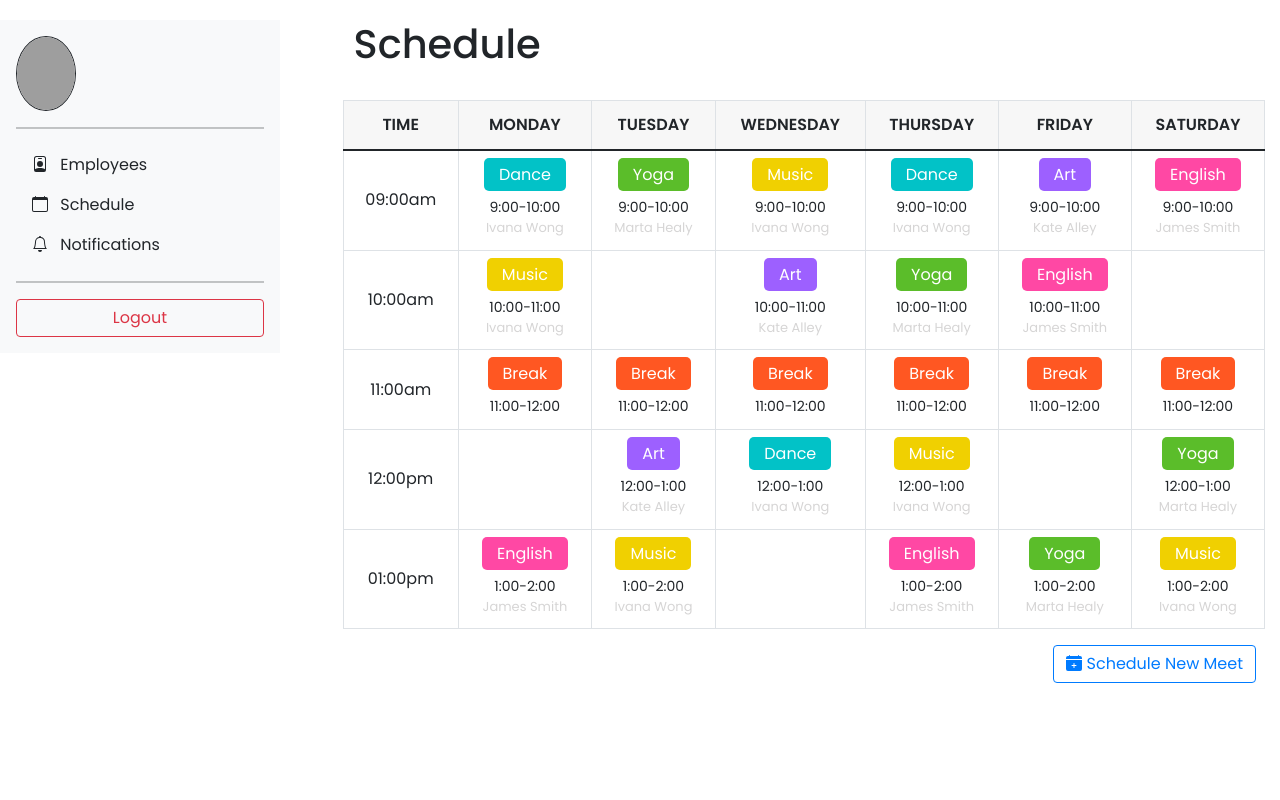
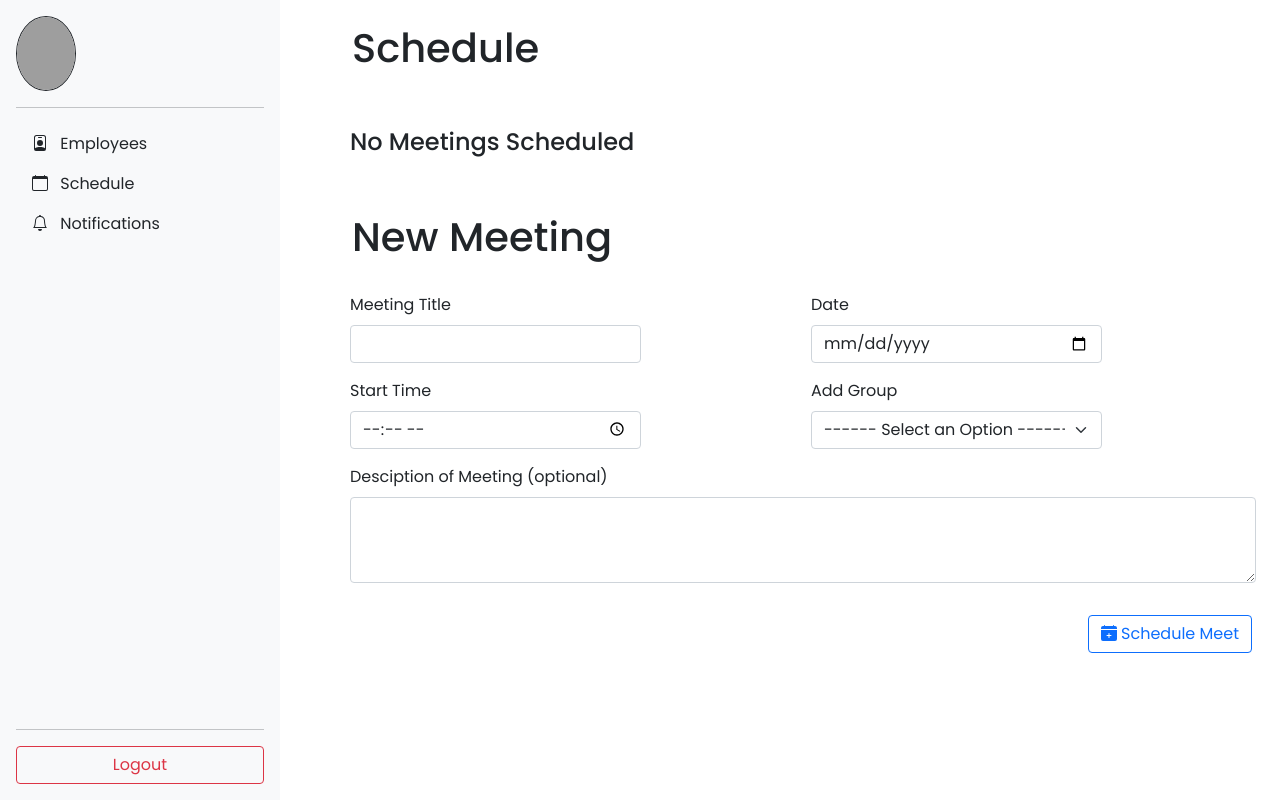
Before and after one commit to takud1/HR-Employee-WebApp, a Django app: page /schedule/ in a window 1280 px wide. Run offline with Django 3.2, Linux system fonts and the light colour scheme; a user stored in the database is signed in; data comes from the database, SQL or seed files in the repository; both versions use the stored data as it was after the commit; some libraries are stand-ins or nearby versions; grey boxes are pictures that could not be loaded.

Commit message:
Added scheduling

```diff
--- a/hr_orient/settings.py
+++ b/hr_orient/settings.py
@@ -146,4 +146,4 @@
 EMAIL_USE_TLS = True
 EMAIL_PORT = 587
 EMAIL_HOST_USER = "nagwekarajus@gmail.com"
-EMAIL_HOST_PASSWORD = "qhuihijtxcrekmkz"
+EMAIL_HOST_PASSWORD = ""
--- a/hr_pages/views.py
+++ b/hr_pages/views.py
@@ -80,7 +80,6 @@
                 recipient_list=[email],
                 )
             """
-
             Notifications.objects.create(
 
                 user = user,
--- a/project1/views.py
+++ b/project1/views.py
@@ -1,11 +1,11 @@
-from project1.models import Notifications
+from project1.models import Notifications, Schedule
 from django.shortcuts import render, redirect
 from django.http import HttpResponse
 from django.contrib import messages
 from django.contrib.auth.models import auth
 from django.contrib.auth.decorators import login_required
 from hr_pages.models import UserData
-from django.contrib.sessions.models import Session
+from datetime import datetime, timedelta
 
 # Create your views here.
 
@@ -62,7 +62,40 @@
 
 @login_required
 def schedule(request):
-    return render(request, "CurrentSchedule.html", {'color':"bg-red"})
+    if request.method == 'POST':
+        title = request.POST['meeting_title'],
+        dated = request.POST['dated'],
+        time = request.POST['timing'],
+        group = request.POST['emp_group'],
+        description = request.POST.get('meeting_description', None)
+
+        Schedule.objects.create(
+            title = title[0],
+            date = datetime.strptime(dated[0], '%Y-%m-%d').date(),
+            time = datetime.strptime(time[0], '%H:%M').time(),
+            group = group[0],
+            description = description,
+            )
+
+        for emp in UserData.objects.filter(group_name=group[0]).filter(is_staff=False):
+
+            Notifications.objects.create(
+
+            user = emp,
+            title = "Meeting Alert",
+            notification = "A meet has been scheduled by {}.\n Please check the schedule section".format(request.user.first_name),
+            )
+
+        messages.success(request, 'Meeting has been scheduled')
+        return render(request, "NewSchedule.html")
+
+    else:
+        if request.user.is_staff:
+            scheds = Schedule.objects.filter(date__lt=datetime.now() + timedelta(days=5), date__gt=datetime.now()).order_by('date', 'time')
+
+        else:
+            scheds = Schedule.objects.filter(group=request.user.group_name, date__lt=datetime.now() + timedelta(days=5), date__gt=datetime.now()).order_by('date', 'time')
+        return render(request, "NewSchedule.html", {'scheds':scheds})
 
 @login_required
 def change_pwd(request):
--- a/templates/DocPreview.html
+++ b/templates/DocPreview.html
@@ -24,7 +24,7 @@
   <div class="row">
     <a class="d-flex align-items-center mb-3 mb-md-0 me-md-auto link-dark text-decoration-none">
     <img src="https://upload.wikimedia.org/wikipedia/en/thumb/c/c6/Jesse_Pinkman_S5B.png/220px-Jesse_Pinkman_S5B.png" class="rounded-circle" alt="75x75" id="emp_img">
-    <span class="fs-4" name="employee_name" id="employee_name">{{emp.get_short_name}}</span>
+    <span class="fs-4" name="employee_name" id="employee_name">{{emp.get_full_name}}</span>
   </div>
   <div class="mt-3">
     <div class="row">
--- /dev/null
+++ b/templates/NewSchedule.html
@@ -0,0 +1,144 @@
+{% extends 'sidebar.html' %}
+
+{% block content %}
+
+{% load static %}
+<head>
+    <!-- Required meta tags -->
+    <meta charset="utf-8">
+    <meta name="viewport" content="width=device-width, initial-scale=1">
+
+    <!-- Bootstrap CSS -->
+    <link href="https://cdn.jsdelivr.net/npm/bootstrap@5.0.2/dist/css/bootstrap.min.css" rel="stylesheet"
+        integrity="sha384-EVSTQN3/azprG1Anm3QDgpJLIm9Nao0Yz1ztcQTwFspd3yD65VohhpuuCOmLASjC" crossorigin="anonymous">
+    <title>Notifications</title>
+    <link rel="stylesheet" href="{% static 'notificationsStyle.css' %}">
+
+    <script src="https://ajax.googleapis.com/ajax/libs/jquery/3.5.1/jquery.min.js"></script>
+    <script src="https://maxcdn.bootstrapcdn.com/bootstrap/3.4.1/js/bootstrap.min.js"></script>
+
+</head>
+
+<div class="col-md-9">
+    <br>
+    <h1>Schedule</h1>
+    <br>
+    <br>
+    <div class="container">
+        {% for sched in scheds %}
+        <div>
+            {% ifchanged %}<p class="h4">{{sched.date}}</p> {% endifchanged %}
+        </div>
+        <div class="alert alert-primary alert-dismissible fade show" role="alert">
+            <h5 name="meeting_title">{{sched.title}}</h5>
+            <p name="meeting_description">{{sched.description}}</p>
+            <p><span name="timing">Begins at {{sched.time}}</span></p>
+        </div>
+        {% empty %}
+        <h4>No Meetings Scheduled</h4>
+        {% endfor %}
+    </div>
+    <br>
+    <br>
+    {% if user.is_staff %}
+    <h1>New Meeting</h1>
+    <br>
+    <div class="container">
+
+        <form class="row g-3 needs-validation" method="POST">
+            {% csrf_token %}
+            <div class="col-md-4" id="Title">
+                <label for="validation01" class="form-label">Meeting Title</label>
+                <input type="text" class="form-control" id="validation01" name="meeting_title" required>
+                <div class="invalid-feedback">
+                    Please enter a valid Meeting Title
+                </div>
+            </div>
+            <div class="col-md-4 offset-md-2" id="Date">
+                <label for="validation02" class="form-label">Date</label>
+                <input type="date" class="form-control" id="validation02" name="dated" required>
+                <div class="invalid-feedback">
+                    Please enter a valid Date for Meeting
+                </div>
+            </div>
+            <div class="col-md-4" id="Time">
+                <label for="validation03" class="form-label">Start Time</label>
+                <input type="time" min="09:00" max="18:00" class="form-control" id="validation03" name="timing" required>
+                <div class="invalid-feedback">
+                    Please enter a valid Start Time for Meeting
+                </div>
+            </div>
+            <div class="col-md-4 offset-md-2">
+                <label for="validation04" class="form-label">Add Group</label>
+                <select class="form-select" id="validation04" name="emp_group" required>
+                    <option selected disabled value="">------ Select an Option ------</option>
+                    <option>Sales</option>
+                    <option>IT</option>
+                    <option>HR</option>
+                </select>
+                <div class="invalid-feedback">
+                    Please select a valid Group
+                </div>
+            </div>
+            <div class="mb-3">
+                <label for="exampleFormControlTextarea1" class="form-label">Desciption of Meeting
+                    (optional)</label>
+                <textarea class="form-control" id="exampleFormControlTextarea1" rows="3"
+                    name="meeting_description"></textarea>
+            </div>
+            <div class="col-12">
+                <div class="d-flex flex-row-reverse pe-1">
+                    <button type="submit" class="btn btn-outline-primary">
+                        <svg xmlns="http://www.w3.org/2000/svg" width="16" height="16" fill="currentColor"
+                            class="bi bi-calendar-plus-fill" viewBox="0 0 16 16">
+                            <path
+                                d="M4 .5a.5.5 0 0 0-1 0V1H2a2 2 0 0 0-2 2v1h16V3a2 2 0 0 0-2-2h-1V.5a.5.5 0 0 0-1 0V1H4V.5zM16 14V5H0v9a2 2 0 0 0 2 2h12a2 2 0 0 0 2-2zM8.5 8.5V10H10a.5.5 0 0 1 0 1H8.5v1.5a.5.5 0 0 1-1 0V11H6a.5.5 0 0 1 0-1h1.5V8.5a.5.5 0 0 1 1 0z">
+                            </path>
+                        </svg>
+                        Schedule Meet
+                    </button>
+                </div>
+
+            </div>
+        </form>
+    </div>
+    {% endif %}
+</div>
+
+<!-- Optional JavaScript; choose one of the two! -->
+
+<!-- Option 1: Bootstrap Bundle with Popper -->
+<script src="https://cdn.jsdelivr.net/npm/bootstrap@5.0.2/dist/js/bootstrap.bundle.min.js"
+    integrity="sha384-MrcW6ZMFYlzcLA8Nl+NtUVF0sA7MsXsP1UyJoMp4YLEuNSfAP+JcXn/tWtIaxVXM"
+    crossorigin="anonymous"></script>
+
+
+
+<!-- Option 2: Separate Popper and Bootstrap JS -->
+<!--
+<script src="https://cdn.jsdelivr.net/npm/@popperjs/core@2.9.2/dist/umd/popper.min.js" integrity="sha384-IQsoLXl5PILFhosVNubq5LC7Qb9DXgDA9i+tQ8Zj3iwWAwPtgFTxbJ8NT4GN1R8p" crossorigin="anonymous"></script>
+<script src="https://cdn.jsdelivr.net/npm/bootstrap@5.0.2/dist/js/bootstrap.min.js" integrity="sha384-cVKIPhGWiC2Al4u+LWgxfKTRIcfu0JTxR+EQDz/bgldoEyl4H0zUF0QKbrJ0EcQF" crossorigin="anonymous"></script>
+-->
+<script>
+    // Example starter JavaScript for disabling form submissions if there are invalid fields
+    (function () {
+        'use strict'
+
+        // Fetch all the forms we want to apply custom Bootstrap validation styles to
+        var forms = document.querySelectorAll('.needs-validation')
+
+        // Loop over them and prevent submission
+        Array.prototype.slice.call(forms)
+            .forEach(function (form) {
+                form.addEventListener('submit', function (event) {
+                    if (!form.checkValidity()) {
+                        event.preventDefault()
+                        event.stopPropagation()
+                    }
+
+                    form.classList.add('was-validated')
+                }, false)
+            })
+    })()
+</script>
+{% endblock %}
```
Also changed, not shown: project1/models.py (+8 -1 lines), db.sqlite3, emp_pages/migrations/0001_initial.py, hr_pages/migrations/0001_initial.py, project1/migrations/0001_initial.py, 1 other file.
